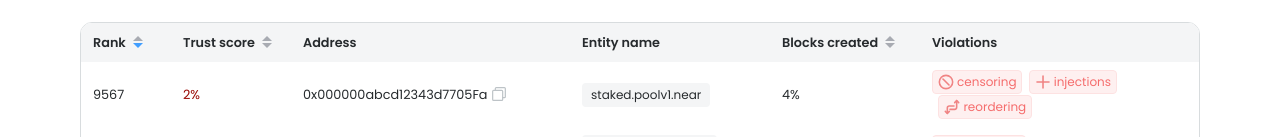
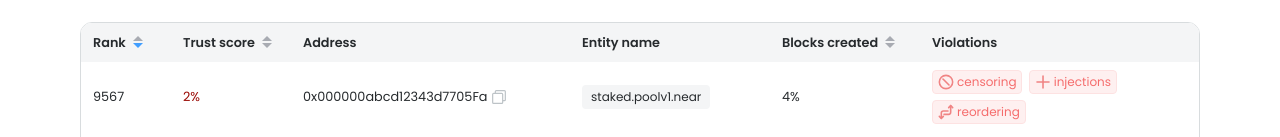
Before and after one commit to Kagameow/guardian-dashboard, a Vue app: page / in a window 1280 px wide. Shown: the part 663-800 px from the top of the page. Built offline with nearby package versions, Linux system fonts and the light colour scheme.

Commit message:
fixed violation jumping on new line with extra margin

```diff
--- a/src/components/home/HomeDashboard.vue
+++ b/src/components/home/HomeDashboard.vue
@@ -78,7 +78,7 @@ function percentToHSL(percent) {
       <el-table-column
         prop="rank"
         label="Violations"
-        class="home-dashboard__table-violations"
+        class-name="home-dashboard__table-violations"
       >
         <template #default="{ row }">
           <el-tag
@@ -144,8 +144,11 @@ function percentToHSL(percent) {
     }
 
     .home-dashboard__table-violations {
-      display: flex;
-      gap: 0.2rem;
+      .cell {
+        display: flex;
+        flex-flow: row wrap;
+        gap: 0.4rem;
+      }
     }
 
     .home-dashboard__table-violation {
@@ -162,12 +165,6 @@ function percentToHSL(percent) {
         align-items: center;
         gap: 0.2rem;
       }
-
-      &:not(:first-child) {
-        @media (min-width: 1024px) {
-          margin-left: 0.4rem;
-        }
-      }
     }
   }
 }
```
